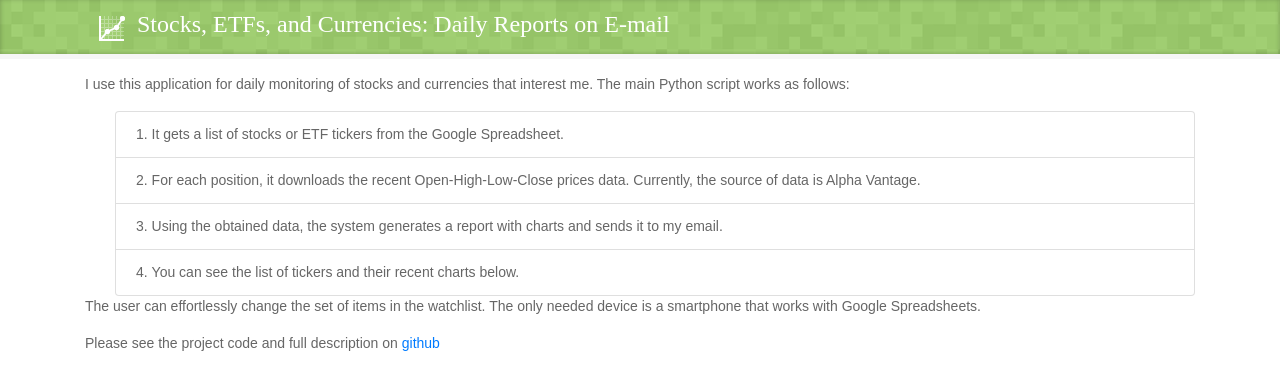
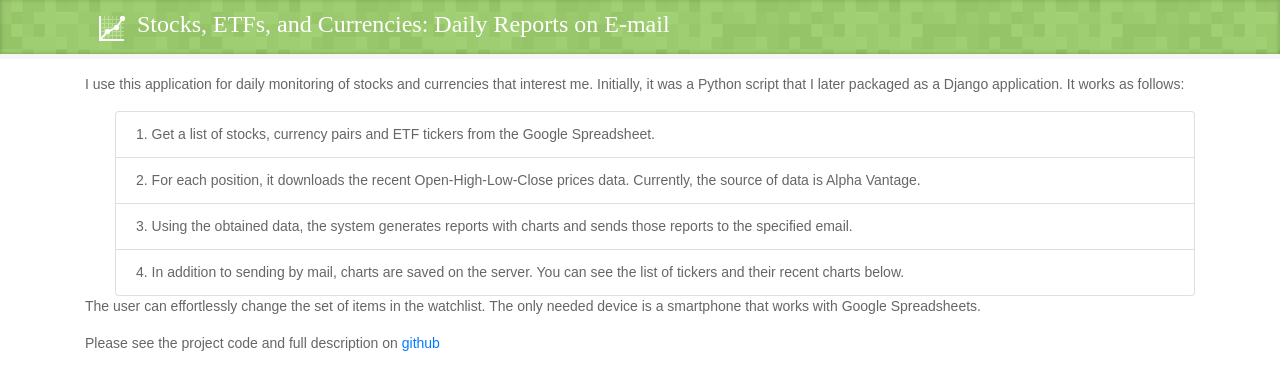
Before and after one commit to s-kust/ProjectsSharedHousing, a Django app: template app/templates/portfolio_all_rows.html in a window 1280 px wide. Shown: the part 43-415 px from the top of the page. Run offline with Django 3.2, Linux system fonts and the light colour scheme; the template is opened without the code that fills it, so the values that code supplies are empty; parts of the project's set-up code (start-up, migrations or seed data) failed here and were passed over; some libraries are stand-ins or nearby versions.

Commit message:
Modified the Django templates

```diff
--- a/app/templates/all_schemas.html
+++ b/app/templates/all_schemas.html
@@ -22,7 +22,7 @@
 		<p>This project aims to demonstrate the creation and processing of the large and complex form in Django using <code>django-crispy-forms</code>. You can edit the names of data schemes, add new schemes, and delete them. Also, edit columns, including changing their types and parameter values.</p>
 		<p><span style="background-color: #FFFF00">This project is intended to be viewed on full screen devices, not smartphones.</span></p>
 		<p>Don't be surprised when your editing results disappear. The schemes and their columns are reset every 15 minutes using a Celery task.</p>
-		<p>Please see the project <a href="https://github.com/s-kust/django-advanced-forms" target="_blank">code on github</a> and description <a href="https://dev.to/djangotricks/guest-post-django-crispy-forms-advanced-usage-example-51m0" target="_blank">here</a></p>
+		<p>Please see the project code and full description on <a href="https://github.com/s-kust/ProjectsSharedHousing" target="_blank">github</a>. An <a href="https://dev.to/djangotricks/guest-post-django-crispy-forms-advanced-usage-example-51m0" target="_blank">article</a> on the <code>dev.to</code> site is devoted to the project.</p>
 		<table class="table-bordered">
 		  <tr>
 			<th>Title</th>
--- a/app/templates/portfolio_all_rows.html
+++ b/app/templates/portfolio_all_rows.html
@@ -19,13 +19,13 @@
 	</div>
 	<!-- end: Page Title -->
 	<div class="container">
-		<p>I use this application for daily monitoring of stocks and currencies that interest me. The main Python script works as follows:</p>
-		<ol class="list-group list-group-numbered"><li class="list-group-item">It gets a list of stocks or ETF tickers from the Google Spreadsheet.</li>
+		<p>I use this application for daily monitoring of stocks and currencies that interest me. Initially, it was a Python script that I later packaged as a Django application. It works as follows:</p>
+		<ol class="list-group list-group-numbered"><li class="list-group-item">Get a list of stocks, currency pairs and ETF tickers from the Google Spreadsheet.</li>
 		<li class="list-group-item">For each position, it downloads the recent Open-High-Low-Close prices data. Currently, the source of data is Alpha Vantage.</li>
-		<li class="list-group-item">Using the obtained data, the system generates a report with charts and sends it to my email.</li>
-		<li class="list-group-item">You can see the list of tickers and their recent charts below.</li></ol>
+		<li class="list-group-item">Using the obtained data, the system generates reports with charts and sends those reports to the specified email.</li>
+		<li class="list-group-item">In addition to sending by mail, charts are saved on the server. You can see the list of tickers and their recent charts below.</li></ol>
 		<p>The user can effortlessly change the set of items in the watchlist. The only needed device is a smartphone that works with Google Spreadsheets.</p>
-		<p>Please see the project code and full description on <a href="https://github.com/s-kust/PortfolioPositionsReports" target="_blank">github</a></p>
+		<p>Please see the project code and full description on <a href="https://github.com/s-kust/ProjectsSharedHousing" target="_blank">github</a></p>
 		<p>Last portfolio update: {{ modified_date }}</p>
 		<table class="table">
 		  <tr>
```
Also changed, not shown: app/templates/root_page.html (+3 -5 lines).
